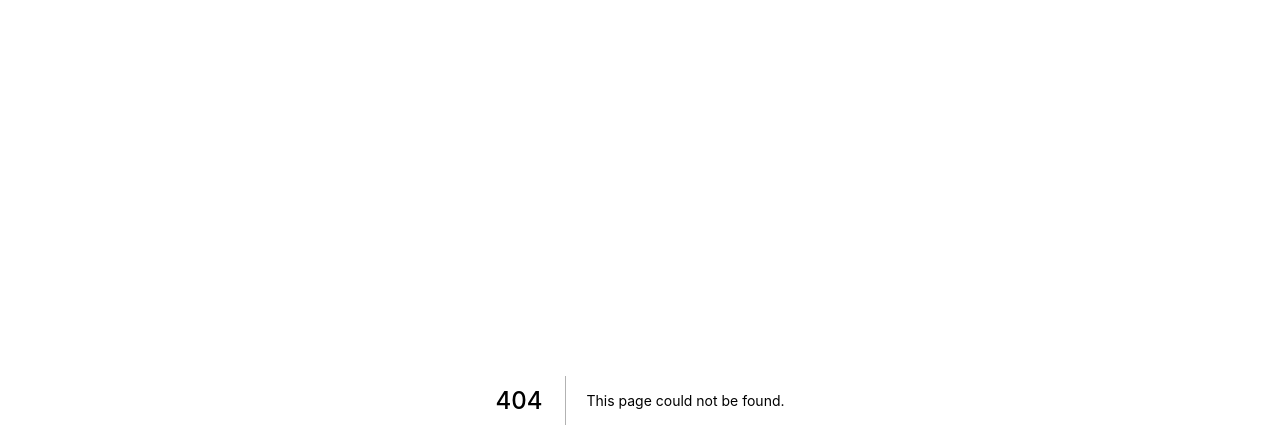
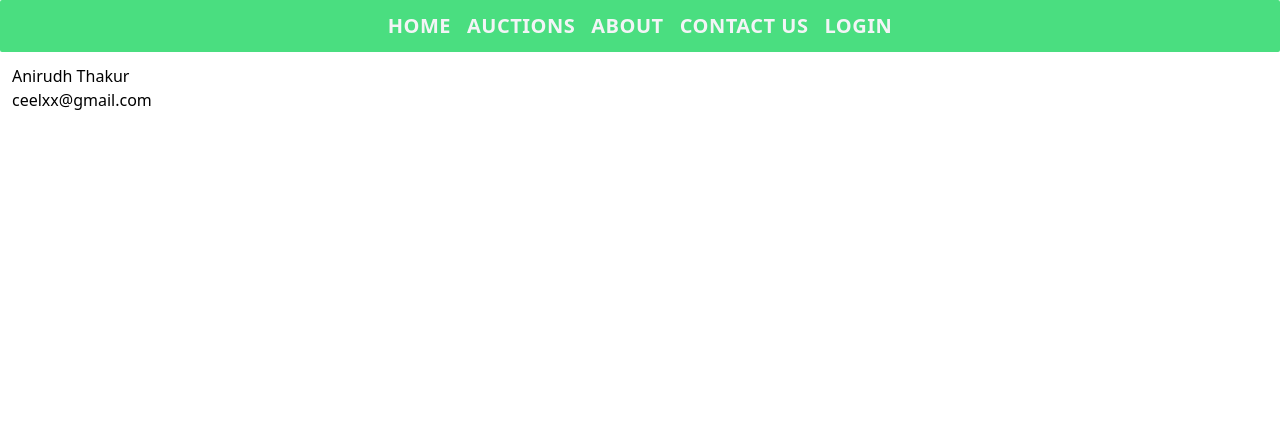
Before and after one commit to Blank333/auction-system, a Next.js app: page /contact in a window 1280 px wide. Before the commit this address had no page. Shown: the top 448 px of the page. Built offline with nearby package versions, Linux system fonts and the light colour scheme.

Commit message:
Added Register Form Updated login form Added about and contact pages

```diff
--- a/components/navbar.js
+++ b/components/navbar.js
@@ -10,7 +10,7 @@ export default function navbar() {
 
     return (
         <div>
-            <nav className = 'flex items-center justify-center flex-warp bg-green-400 p-3 text-gray-100 rounded-lg'>
+            <nav className = 'flex items-center justify-center flex-warp bg-green-400 p-3 text-gray-100 rounded-sm'>
 
                 <button className= 'inline-flex p-3 hover:rounded-lg hover:bg-green-500 rounded lg:hidden ml-auto'
                     onClick={handleClick}
@@ -32,6 +32,20 @@ export default function navbar() {
                             </span>
                         </a>
                     </Link>
+                    <Link href='/about'>
+                        <a classname = 'inline-flex p-2 mr-4'>
+                            <span className = 'text-xl hover:rounded-lg hover:bg-green-500 font-bold uppercase tracking-wide p-2'>
+                                About
+                            </span>
+                        </a>
+                    </Link>
+                    <Link href='/contact'>
+                        <a classname = 'inline-flex p-2 mr-4'>
+                            <span className = 'text-xl hover:rounded-lg hover:bg-green-500 font-bold uppercase tracking-wide p-2'>
+                                Contact Us
+                            </span>
+                        </a>
+                    </Link>
                     <Link href='/login'>
                         <a classname = 'inline-flex p-2 mr-4'>
                             <span className = 'text-xl hover:rounded-lg hover:bg-green-500 font-bold uppercase tracking-wide p-2'>
--- /dev/null
+++ b/pages/about.js
@@ -0,0 +1,9 @@
+import Layout from "../components/layout";
+
+export default function About() {
+    return (
+        <Layout>
+            <p>Big Auction, big apple, big project</p>
+        </Layout>
+    )
+}
--- /dev/null
+++ b/pages/contact.js
@@ -0,0 +1,12 @@
+import Layout from "../components/layout";
+
+export default function Contact() {
+    return (
+        <Layout>
+            <div>
+                <p>Anirudh Thakur</p>
+                <p>ceelxx@gmail.com</p>
+            </div>
+        </Layout>
+    )
+}
--- a/pages/login.js
+++ b/pages/login.js
@@ -5,21 +5,21 @@ export default function Login() {
     return (
         <Layout>
             <div className='flex place-content-center place-items-center h-screen bg-green-50'>
-                <span className=''>
+                <span>
                     <form action ='login' method='post' className='inline-flex drop-shadow-lg shadow flex-col bg-blue-200 rounded py-4 px-6'>
+                        <p className='inline-flex justify-center bg-green-300 p-2 mb-4 text-gray-800 rounded shadow w-1/3'>
+                            Login
+                        </p>
 
-                        <label for='user' className='py-1'>Username</label>
-                        <input type='text' id='user' name='user'  className='p-1 shadow rounded' placeholder='Username' />
-
-                        <label for='password' className='py-1 pt-3'>Password</label>
-                        <input type='password' id='password' name='password' className='p-1 shadow rounded' placeholder='Password'/>
+                        <input type='text' required id='user' name='user'  className='p-2 mb-2 shadow rounded' placeholder='Username' />
+                        <input type='password' required id='password' name='password' className='p-2 mt-2 shadow rounded' placeholder='Password'/>
 
                         <div className='inline-flex mt-3 pt-2 justify-between'>
                             <button type='submit'
                                 className='w-half bg-blue-400 hover:bg-blue-500 text-white font-bold rounded p-2'>
                                 Login
                             </button>
-                            <Link href='/login'>
+                            <Link href='/register'>
                             <a className='w-half bg-blue-400 hover:bg-blue-500 text-white font-bold rounded p-2'>
                                 Register
                             </a>
--- /dev/null
+++ b/pages/register.js
@@ -0,0 +1,54 @@
+import Layout from '../components/layout';
+import Link from 'next/link';
+
+export default function Register() {
+    return (
+        <Layout>
+            <div className='flex place-content-center place-items-center h-screen bg-green-50 text-gray-900'>
+                <span>
+                    <form action ='register' method='post' className='inline-flex drop-shadow-lg shadow flex-col bg-blue-200 rounded py-4 px-6'>
+                        <p className='inline-flex justify-center bg-green-300 p-2 mb-4 text-gray-800 rounded shadow w-1/3'>
+                            Create Account
+                        </p>
+
+                        <input type='text' required id='user' name='user' className='my-2 p-2 shadow rounded' placeholder='Username'/>
+                        <input type='password' required id='password' name='password' className='my-2 p-2 shadow rounded' placeholder='Password'/>
+
+                        <div className='inline-flex my-2 justify-between '>
+                            <input type='text' required id='firstName' name='firstName'  className='mr-2 p-2 shadow rounded' placeholder='First name' />
+                            <input type='text' required id='lastName' name='lastName'  className='ml-2 p-2 shadow rounded' placeholder='Last name' />
+                        </div>
+
+                        <div className='inline-flex my-2 justify-between my-2'>
+                            <input type='number' minLength='10' maxLength='10' id='mobile' name='mobile'  className='mr-2 p-2 shadow rounded' placeholder='Mobile No.' />
+                            <input type='text' required id='country' name='country'  className='ml-2 p-2 shadow rounded' placeholder='Country' />
+                        </div>
+
+                        <div className='inline-flex my-2 justify-between'>
+                            <label htmlFor='dob' className='mr-5 py-1'>Date of Birth</label>
+                            <input type='date' id='dob' name='dob' className='w-2/3 p-2 shadow rounded' />
+                        </div>
+
+                        <div className='inline-flex my-2 justify-between'>
+                            <p>Sex</p>
+                            <section className='inline-flex justify-content-end p-2'>
+                                <input type='radio' id='male' name='sex' value='male' className='mx-2 p-2 shadow rounded' />
+                                <label htmlFor='male' className='mr-5 py-1'>Male</label>
+                                <input type='radio' id='female' name='sex' value='female' className='mx-2 p-2 shadow rounded' />
+                                <label htmlFor='female' className='mr-5 py-1'>Female</label>
+                            </section>
+                        </div>
+
+                        <div className='inline-flex mt-3 pt-2 justify-center'>
+                                <button type='submit'
+                                    className='w-half bg-blue-400 hover:bg-blue-500 text-white font-bold rounded p-2'>
+                                    Register
+                                </button>
+                        </div>
+
+                    </form>
+                </span>
+            </div>
+        </Layout>
+    )
+}
```
